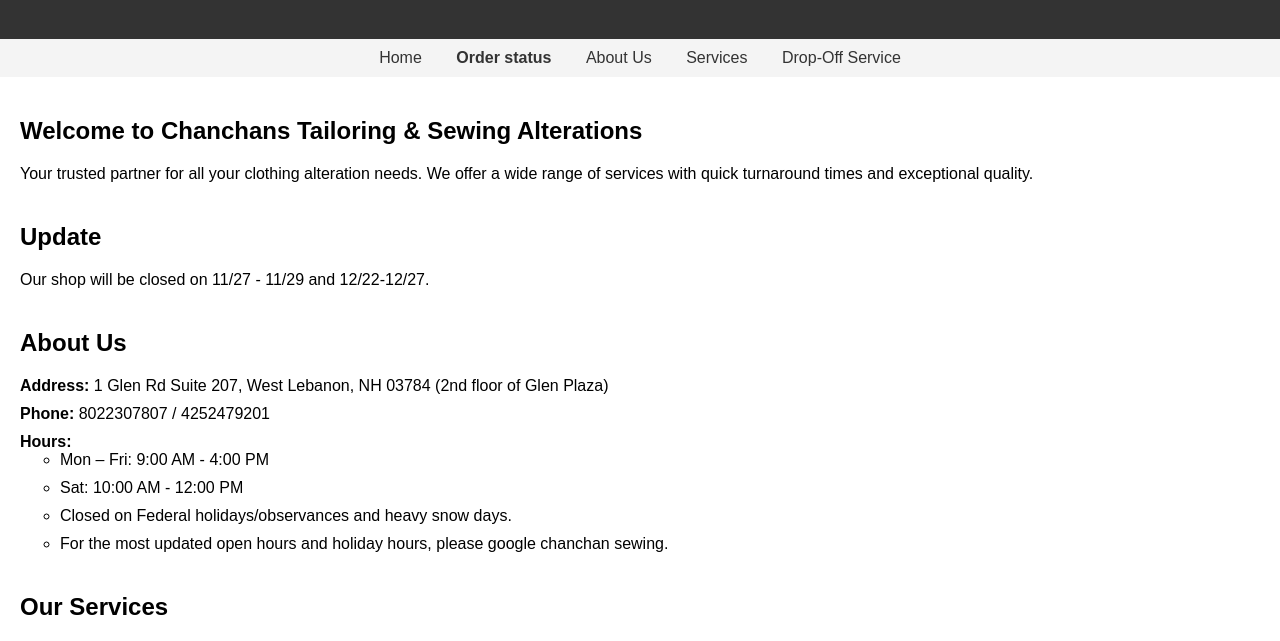
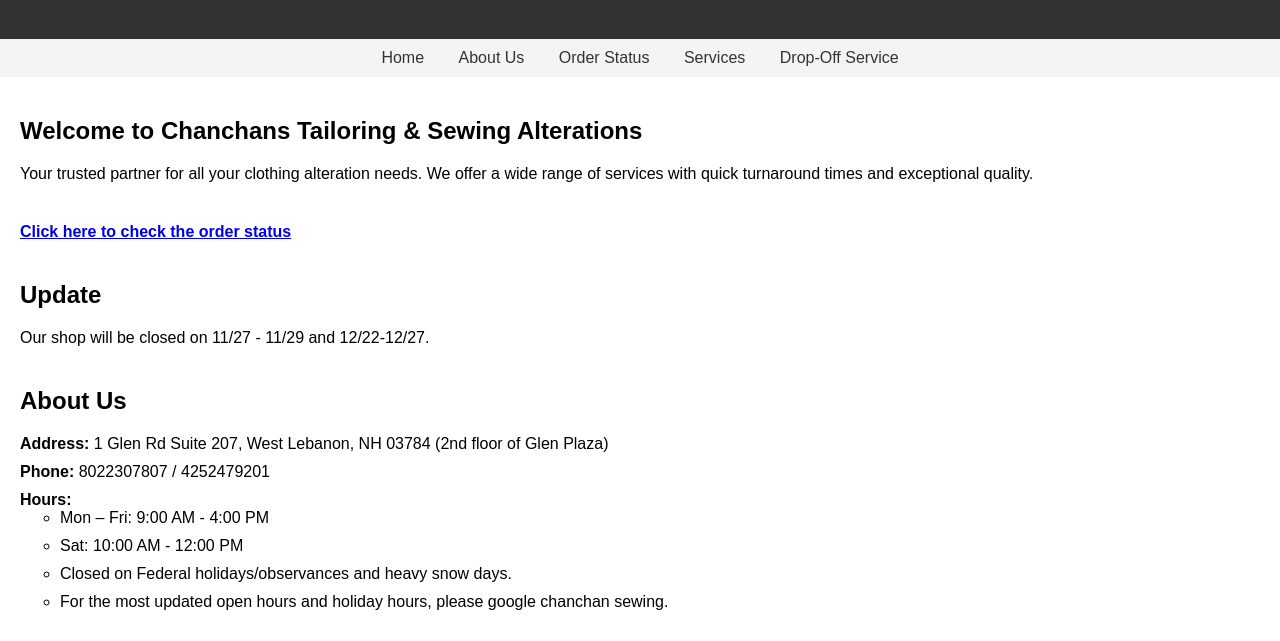
Before and after one commit to superustc/website, a plain HTML site: page index.html in a window 1280 px wide. Shown: the part 81-722 px from the top of the page. Drawn offline with Linux system fonts and the light colour scheme.

Commit message:
Add order status section with link
Added a new section for order status with a link.

```diff
--- a/index.html
+++ b/index.html
@@ -24,8 +24,8 @@
 
     <nav>
         <a href="#home">Home</a>
-        <a href="https://sewsmart-order-tracker-873519704658.us-west1.run.app/?mode=kiosk"><strong>Order status</strong></a>
         <a href="#about">About Us</a>
+        <a href="#order">Order Status</a>
         <a href="#services">Services</a>
         <a href="#dropoff">Drop-Off Service</a>
         <!-- <a href="#contact">Contact Us</a> -->
@@ -37,6 +37,11 @@
         <section id="home" class="section">
             <h2>Welcome to Chanchans Tailoring & Sewing Alterations</h2>
             <p>Your trusted partner for all your clothing alteration needs. We offer a wide range of services with quick turnaround times and exceptional quality.</p>
+        </section>
+
+        <!-- Order Status -->
+        <section id="order" class="section">
+            <a href="https://sewsmart-order-tracker-873519704658.us-west1.run.app/?mode=kiosk"><strong>Click here to check the order status</strong></a>
         </section>
 
         <!-- About Update -->
```
